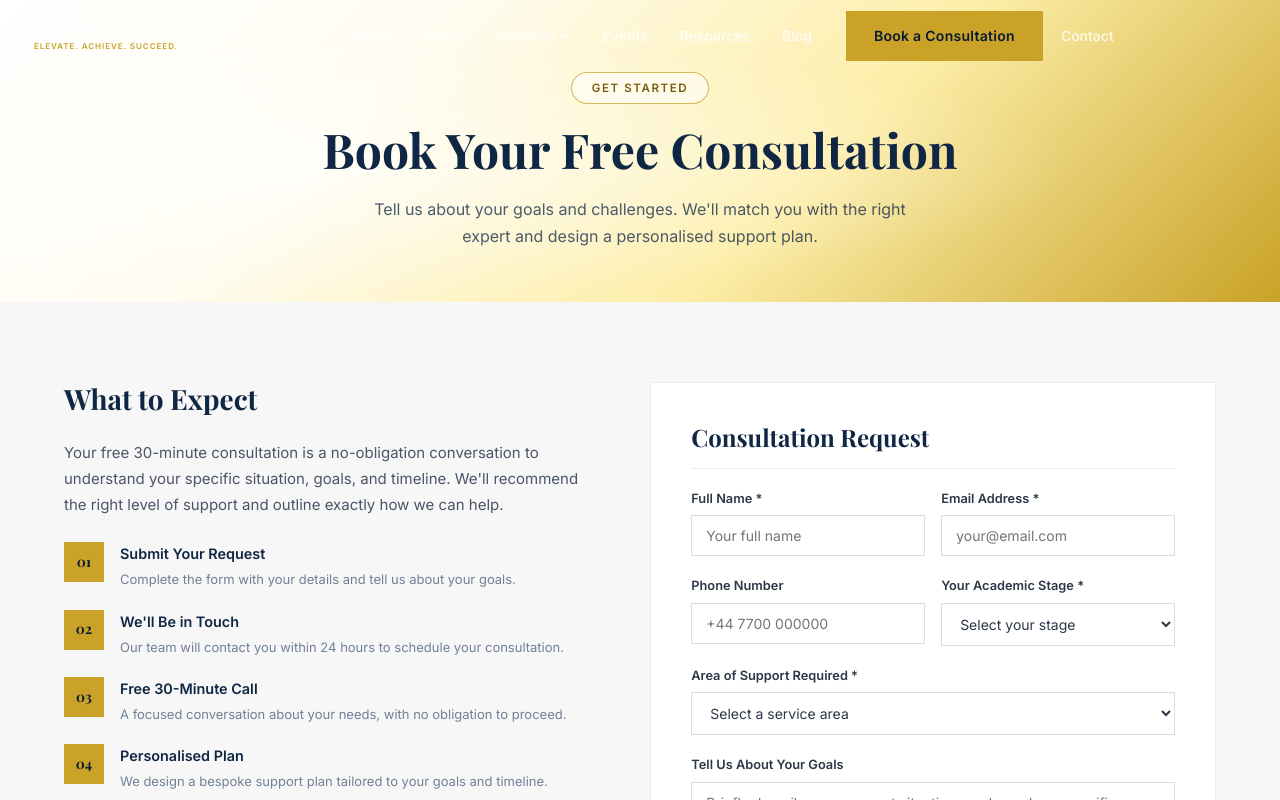
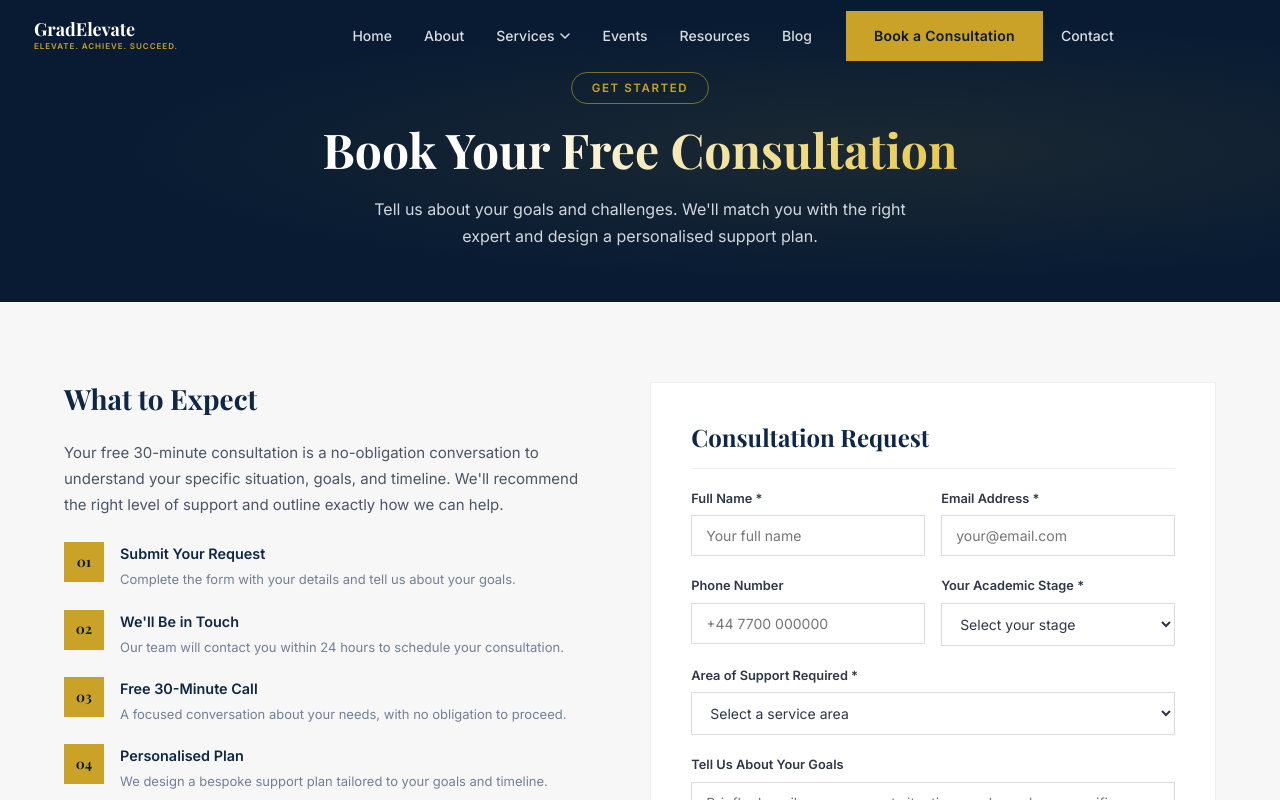
Before and after one commit to josiahdevweb-hub/gradelevate, a Next.js app: page /book in a window 1280 px wide. Shown: the top 800 px of the page. Built offline with nearby package versions, Linux system fonts and the light colour scheme.

Commit message:
booking pagehero efining

```diff
--- a/pages/book.tsx
+++ b/pages/book.tsx
@@ -56,6 +56,7 @@ export default function Book() {
 
       <main>
         <PageHero
+          variant="dark"
           eyebrow="Get Started"
           title="Book Your Free Consultation"
           subtitle="Tell us about your goals and challenges. We'll match you with the right expert and design a personalised support plan."
```
